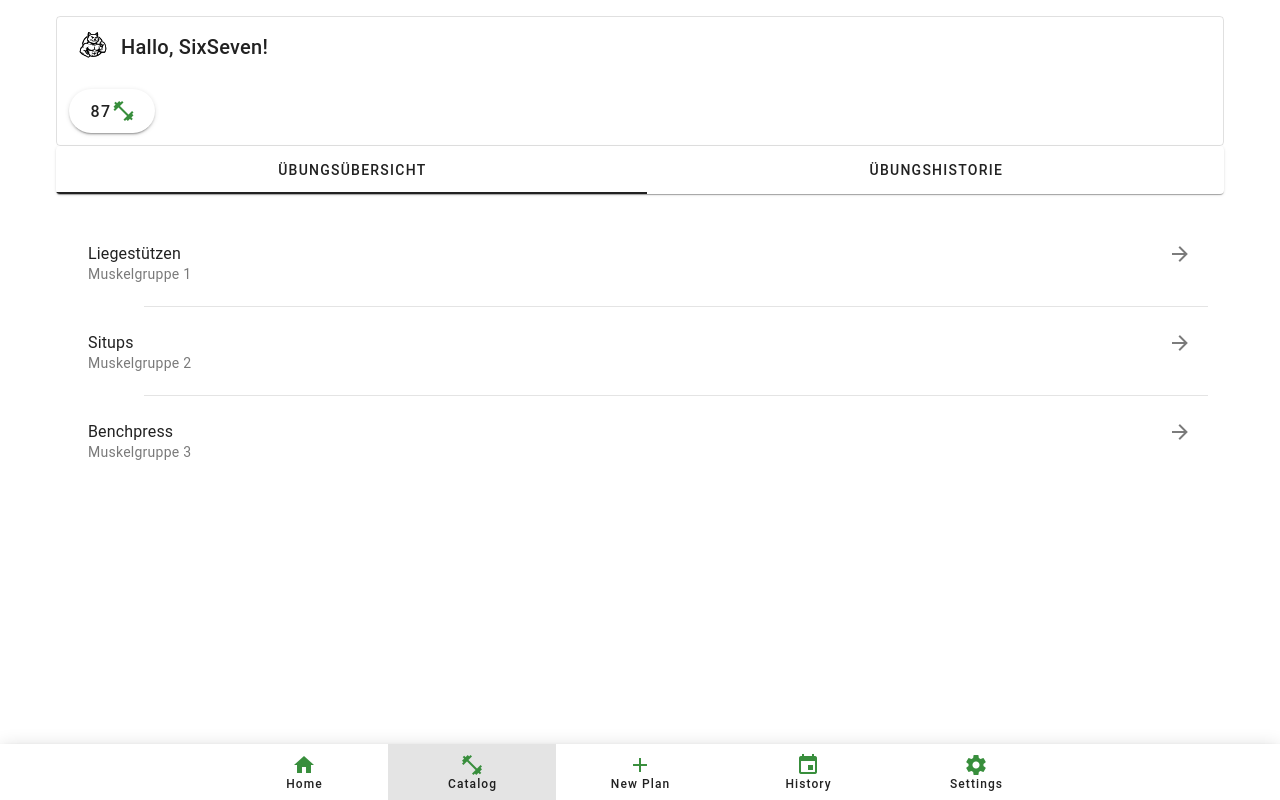
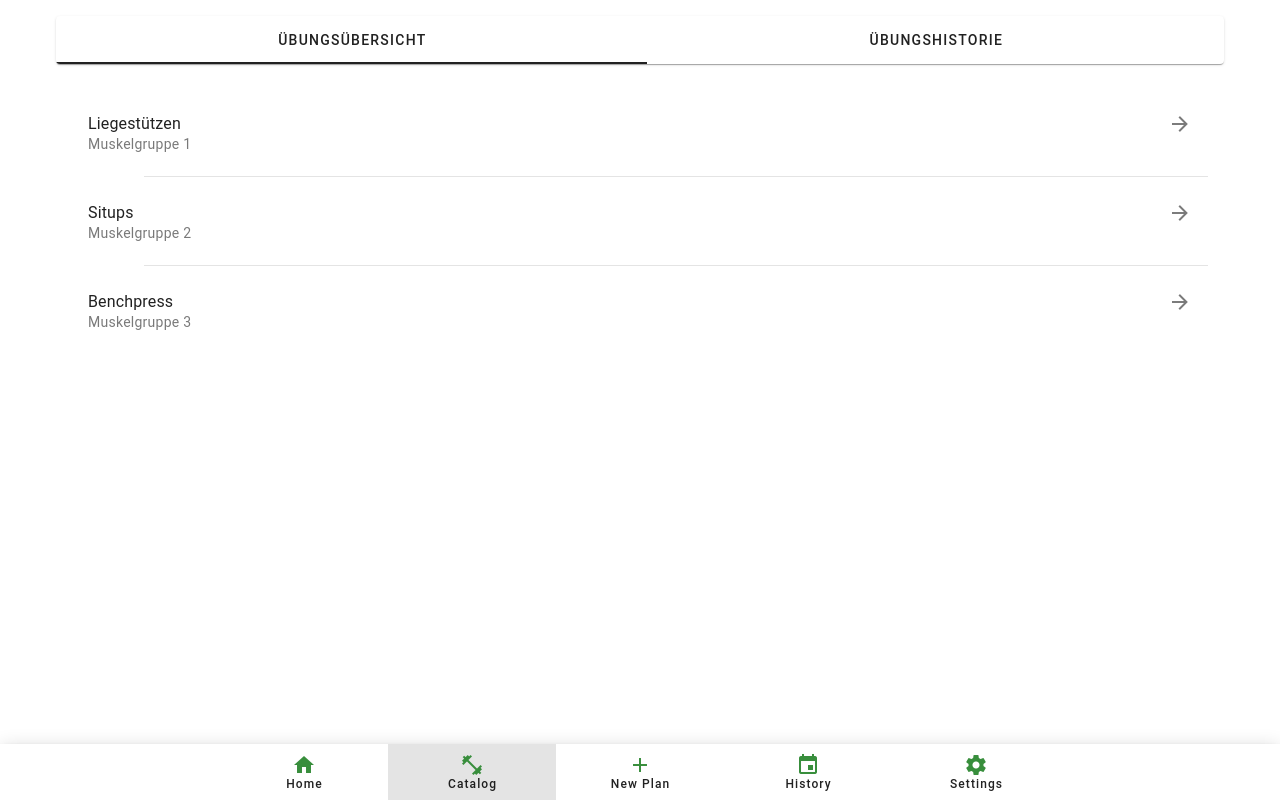
Before and after one commit to KlaraOppenheimerSchule/Bofrostbuben, a Vue app in the folder frontend/: page /ExerciseCatalogueView in a window 1280 px wide. Built offline with nearby package versions, Linux system fonts and the light colour scheme; a small style sheet from the web is missing; the HTML template or start-up script is replaced by a standard one.

Commit message:
feat(ExerciseCatalogueView): remove GreetingBar from view
As it should be handeled in App.vue like the NavigationBar component

```diff
--- a/frontend/src/views/ExerciseCatalogueView.vue
+++ b/frontend/src/views/ExerciseCatalogueView.vue
@@ -3,7 +3,6 @@ import { ref, watch, computed } from 'vue'
 import { useRoute } from 'vue-router'
 import Tab from '@/components/Tab.vue'
 import StreakTracker from "@/components/StreakTracker.vue";
-import GreetingBar from "@/components/GreetingBar.vue";
 import ExerciseCatalogueList from '@/components/ExerciseCatalogueList.vue';
 
 const route = useRoute()
@@ -35,11 +34,8 @@ const activeComponent = computed(() => {
 </script>
 
 <template>
-  <GreetingBar/>
   <Tab v-model="tab" />
   <component :is="activeComponent" />
 </template>
 
-<style scoped>
-
-</style>
+<style scoped></style>
```
